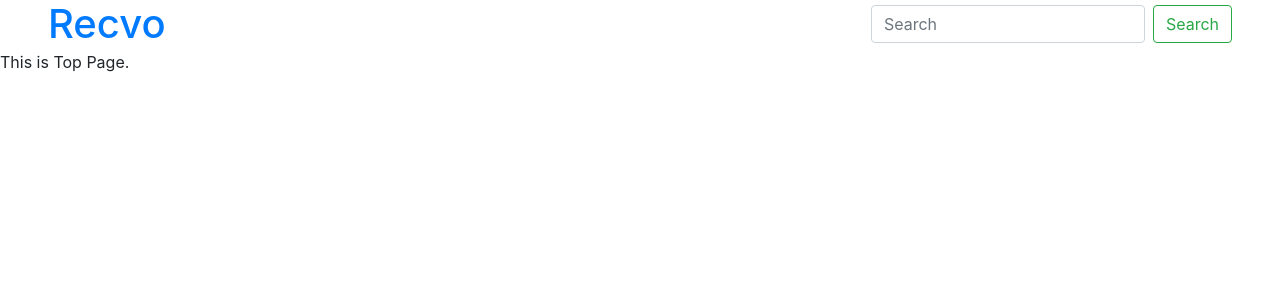
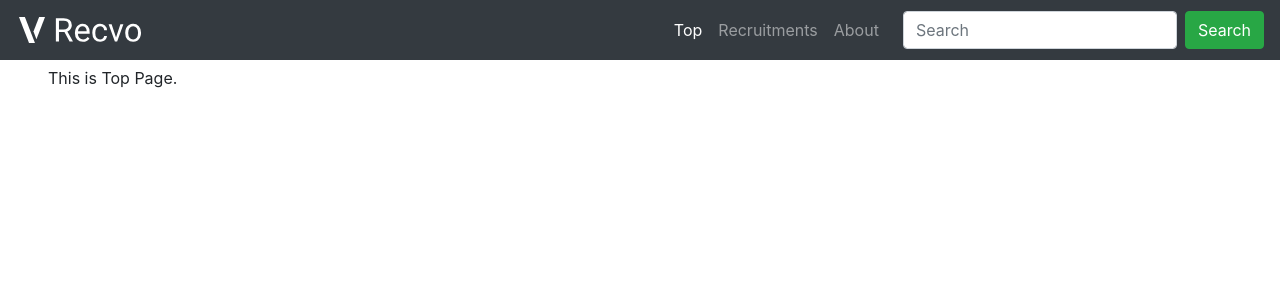
Before and after one commit to backend-tourists/Recvo.js, a React (Create React App) app: page / in a window 1280 px wide. Shown: the top 300 px of the page. Built offline with nearby package versions, Linux system fonts and the light colour scheme; no server answers.

Commit message:
Headerの実装

```diff
--- a/package.json
+++ b/package.json
@@ -13,7 +13,9 @@
         "@types/react-router-dom": "^5.1.6",
         "axios": "^0.21.0",
         "bootstrap": "^4.5.3",
+        "jquery": "^3.5.1",
         "node-sass": "4.14.1",
+        "popper.js": "^1.16.1",
         "react": "^17.0.1",
         "react-bootstrap": "^1.4.0",
         "react-dom": "^17.0.1",
--- a/src/App.scss
+++ b/src/App.scss
@@ -9,3 +9,16 @@
     max-width: 1500px;
     margin: 0 auto;
 }
+
+#header-logo {
+    font-size: 0;
+    line-height: 0;
+
+    &-image {
+        height: 2rem;
+    }
+}
+
+main {
+    margin-top: 4rem;
+}
--- a/src/App.tsx
+++ b/src/App.tsx
@@ -1,37 +1,53 @@
 import React, { Component } from 'react';
-import { BrowserRouter as Router, Switch, Route, Link } from 'react-router-dom';
+import { BrowserRouter as Router, Switch, Route } from 'react-router-dom';
+import route from "./Route";
+
+/* Bootstrap */
 import 'bootstrap/dist/css/bootstrap.min.css';
+import 'jquery';
+import 'popper.js';
+import 'bootstrap/dist/js/bootstrap.min.js';
+
+/* Page */
 import Index from './pages/index';
-import About from './pages/about';
+import About from './pages/about/index';
+
+/* Component */
+import Header from './components/header';
+
+/* Style */
 import './App.scss';
+
 
 class App extends Component {
     render () {
+        console.log(route('index:3'));
         return (
             <div className="App">
                 <Router>
-                    <header className={"fixed-top"}>
-                        <nav className={"d-flex inner"}>
-                            <Link to={"/"} className={"mr-auto"}>
-                                <h1 className={"mb-0"}>Recvo</h1>
-                            </Link>
-
-                            <form className={"form-inline my-2 my-lg-0"} method={"GET"} action={"/recruitments"}>
-                                <input className={"form-control mr-sm-2"} type="search" placeholder="Search" aria-label="Search" />
-                                <button className={"btn btn-outline-success my-2 my-sm-0"} type="submit">Search</button>
-                            </form>
-                        </nav>
-                    </header>
-                    <main className={"mt-5"}>
+                    <Switch>
+                        <Route exact path={route('index')}>
+                            <Header path={route('index')} />
+                        </Route>
+                        <Route exact path={route('about')}>
+                            <Header path={route('about')} />
+                        </Route>
+                    </Switch>
+                    <main>
                         <Switch>
-                            <Route exact path="/">
+                            <Route exact path={route('index')}>
                                 <Index />
                             </Route>
-                            <Route exact path="/about">
+                            <Route exact path={route('about')}>
                                 <About />
                             </Route>
                         </Switch>
                     </main>
+                    <footer>
+                        <div className={"inner"}>
+
+                        </div>
+                    </footer>
                 </Router>
             </div>
         )
--- /dev/null
+++ b/src/Route.ts
@@ -0,0 +1,15 @@
+export default function route(name: string)
+{
+    let names:string[] = name.split(':');
+
+    if (names.length > 1)
+        return routes[names[0] as keyof typeof routes] + names[1];
+    else
+        return routes[name as keyof typeof routes];
+}
+
+const routes: {} = {
+    index: '/',
+    about: '/about',
+    recruitments: '/recruitments'
+};
--- /dev/null
+++ b/src/components/header.tsx
@@ -0,0 +1,54 @@
+import React, { Component } from 'react';
+import { Link } from "react-router-dom";
+import route from './../Route';
+
+interface Props {
+    path: string
+}
+
+export default class Header extends Component<Props> {
+
+    getNavItem = (text: string, pathName: string) => {
+        let path:      string = route(pathName);
+        let className: string = path === this.props.path ? 'nav-item active' : 'nav-item';
+        return (
+            <li className={className}>
+                <Link to={path} className={"nav-link"}>{text}</Link>
+            </li>
+        );
+    };
+
+    render() {
+        return (
+            <header className={"fixed-top"}>
+                <nav className="navbar navbar-expand-lg navbar-dark bg-dark">
+                    <Link to={route('index')} className={"mr-auto"}>
+                        <h1 className={"mb-0"} id={"header-logo"}>
+                            <img src={"/logo-header.svg"} alt={"Recvo Logo"} id={"header-logo-image"} />
+                        </h1>
+                    </Link>
+
+                    <button className="navbar-toggler" type="button" data-toggle="collapse"
+                            data-target="#menu" aria-controls="menu"
+                            aria-expanded="false" aria-label="Toggle navigation">
+                        <span className="navbar-toggler-icon"> </span>
+                    </button>
+
+                    <div className="collapse navbar-collapse" id="menu">
+                        <ul className="navbar-nav ml-auto mr-lg-3">
+                            {this.getNavItem('Top', 'index')}
+                            {this.getNavItem('Recruitments', 'recruitments')}
+                            {this.getNavItem('About', 'about')}
+                        </ul>
+
+                        <form className="form-inline my-2 my-lg-0">
+                            <input className="form-control mr-sm-2" type="text" placeholder="Search"
+                                   aria-label="Search" />
+                            <button className="btn btn-success my-2 my-sm-0" type="submit">Search</button>
+                        </form>
+                    </div>
+                </nav>
+            </header>
+        );
+    }
+}
--- a/src/pages/about.tsx
+++ b/src/pages/about/index.tsx
@@ -3,7 +3,7 @@ import React, { Component } from 'react';
 class App extends Component {
     render() {
         return (
-            <div className="App">
+            <div className="inner">
                 This is About page.
             </div>
         );
--- a/src/pages/index.tsx
+++ b/src/pages/index.tsx
@@ -2,10 +2,15 @@ import React, { Component } from 'react';
 import ReactDOM from 'react-dom';
 import axios from 'axios';
 import api from '../api.json';
+import './index.scss';
 
 class App extends Component {
     componentDidMount() {
-        axios.get(api.recruitments.list)
+        axios.get(api.recruitments.list, {
+            params: {
+                count: 6
+            }
+        })
             .then( response => {
                 const data = response.data.data;
                 let list: any[];
@@ -31,7 +36,7 @@ class App extends Component {
     render() {
         document.title = "Recvo | 災害復興ボランティアを変える";
         return (
-            <div className="App">
+            <div className="inner">
                 This is Top Page.
                 <div id="recruitments"/>
             </div>
```
Also changed, not shown: public/logo-header.svg (added), src/pages/index.scss (added), 1 other file (tests, documents, lock files or other folders).
